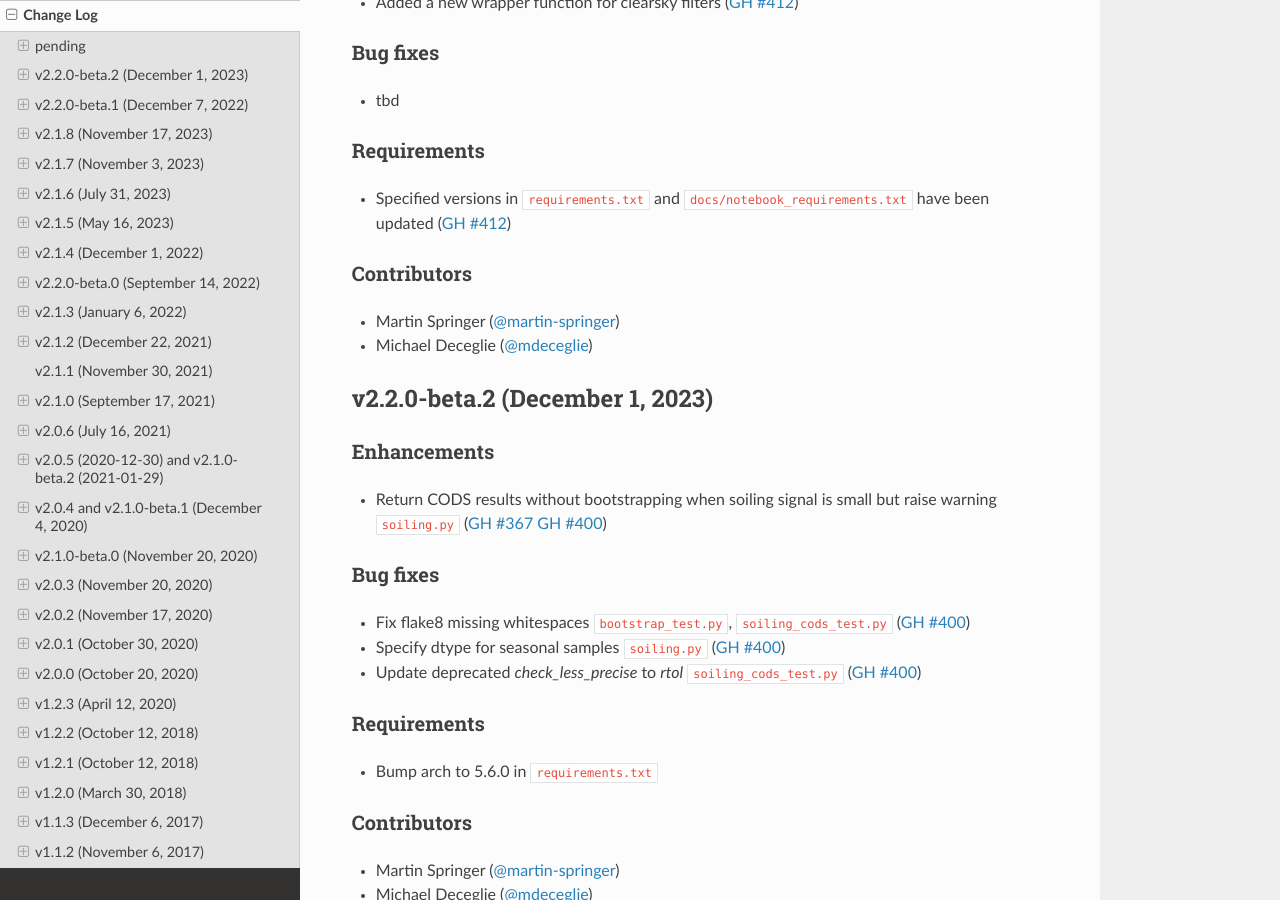
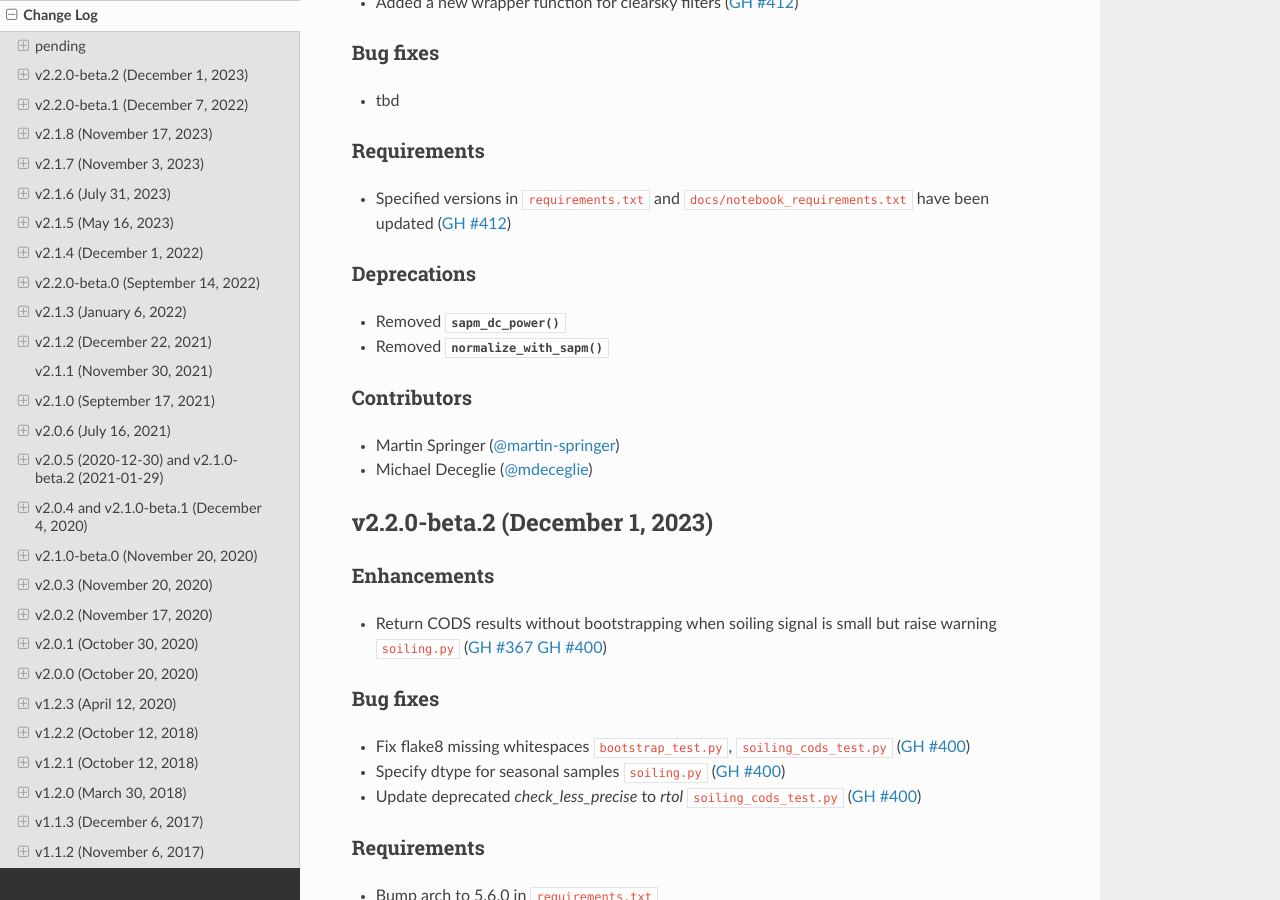
Before and after one commit to NREL/rdtools, a Sphinx documentation site: the page built from docs/sphinx/source/changelog.rst, in a window 1280 px wide and 900 px high, scrolled down 446 px. Built offline with Sphinx 7.4.7 and the Read the Docs theme 2.0.0, drawn with Linux system fonts in a browser that asks for light colours; pages that are not in the unit, such as notebooks, are missing from menus.

Commit message:
add deprecations to changelog

```diff
--- a/docs/sphinx/source/changelog/pending.rst
+++ b/docs/sphinx/source/changelog/pending.rst
@@ -21,6 +21,11 @@ Requirements
 ------------
 * Specified versions in ``requirements.txt`` and ``docs/notebook_requirements.txt`` have been updated (:pull:`412`)
 
+Deprecations
+------------
+* Removed  :py:func:`~rdtools.normalization.sapm_dc_power`
+* Removed  :py:func:`~rdtools.normalization.normalize_with_sapm`
+
 Contributors
 ------------
 * Martin Springer (:ghuser:`martin-springer`)
```
